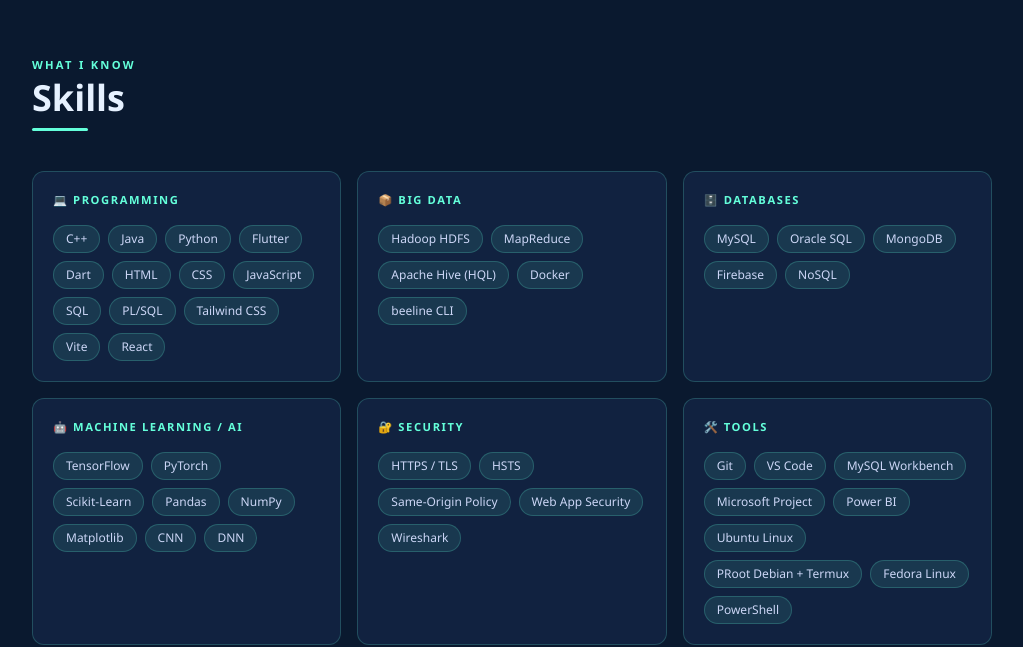
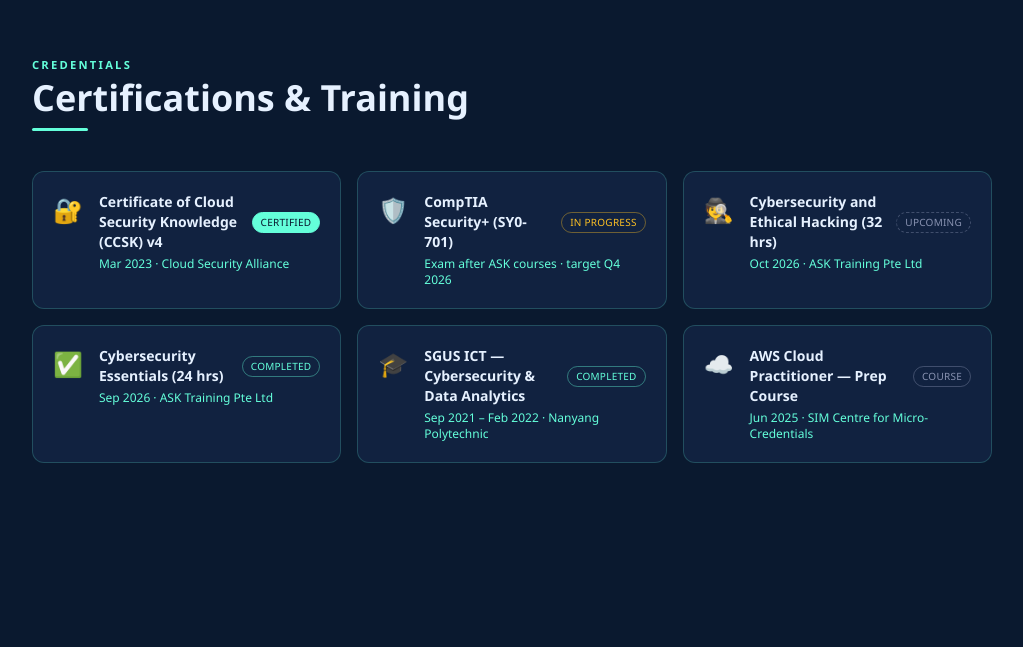
Before and after one commit to ddevMetal/chounmeng-resume, a React (Vite) app: page / in a window 1280 px wide. Shown: the part 1705-2352 px from the top of the page, without its empty margins (128-1151 px from the left). Built offline with nearby package versions, Linux system fonts and the light colour scheme.

Commit message:
Round 4: reorder and relabel certifications

```diff
--- a/src/App.jsx
+++ b/src/App.jsx
@@ -16,11 +16,11 @@
       <main>
         <Hero />
         <Summary />
+        <Certifications />
         <Skills />
         <Experience />
         <Education />
         <Projects />
-        <Certifications />
         <Awards />
       </main>
       <Footer />
--- a/src/components/Certifications.jsx
+++ b/src/components/Certifications.jsx
@@ -1,10 +1,19 @@
 import Section, { SectionHeader } from './Section';
 import { certifications } from '../data/resume';
+
+// Label text and colour for each status value used in resume.js
+const STATUS_STYLES = {
+  certified:   { label: 'Certified',   cls: 'text-cv-navy bg-cv-teal border-cv-teal' },
+  completed:   { label: 'Completed',   cls: 'text-cv-teal border-cv-teal/40' },
+  in_progress: { label: 'In Progress', cls: 'text-amber-400 border-amber-400/40' },
+  upcoming:    { label: 'Upcoming',    cls: 'text-cv-muted border-cv-muted/40 border-dashed' },
+  course:      { label: 'Course',      cls: 'text-cv-muted border-cv-muted/40' },
+};
 
 export default function Certifications() {
   return (
     <Section id="certifications">
-      <SectionHeader tag="Credentials" title="Certifications" />
+      <SectionHeader tag="Credentials" title="Certifications & Training" />
       <div className="grid grid-cols-1 sm:grid-cols-2 lg:grid-cols-3 gap-4">
         {certifications.map(({ icon, name, date, status }) => (
           <div
@@ -15,9 +24,9 @@
             <div>
               <div className="flex items-center gap-2 mb-1">
                 <p className="text-cv-bright font-semibold text-sm">{name}</p>
-                {status === "in_progress" && (
-                  <span className="text-[10px] font-medium uppercase tracking-wide text-amber-400 border border-amber-400/40 rounded-full px-2 py-0.5">
-                    In Progress
+                {STATUS_STYLES[status] && (
+                  <span className={`text-[10px] font-medium uppercase tracking-wide border rounded-full px-2 py-0.5 whitespace-nowrap ${STATUS_STYLES[status].cls}`}>
+                    {STATUS_STYLES[status].label}
                   </span>
                 )}
               </div>
--- a/src/components/Navbar.jsx
+++ b/src/components/Navbar.jsx
@@ -2,11 +2,11 @@
 
 const NAV_LINKS = [
   { href: '#summary',        label: 'Summary'    },
+  { href: '#certifications', label: 'Certs'      },
   { href: '#skills',         label: 'Skills'     },
   { href: '#experience',     label: 'Experience' },
   { href: '#education',      label: 'Education'  },
   { href: '#projects',       label: 'Projects'   },
-  { href: '#certifications', label: 'Certs'      },
   { href: '#awards',         label: 'Awards'     },
 ];
 
--- a/src/data/resume.js
+++ b/src/data/resume.js
@@ -21,8 +21,8 @@
     {
       label: "Security foundation",
       text:
-        "CCSK certified. Completing ASK Training's Cybersecurity Essentials and Ethical Hacking courses, " +
-        "with Security+ to follow.",
+        "CCSK certified. Completed ASK Training's Cybersecurity Essentials; Ethical Hacking in Oct 2026, " +
+        "leading to Security+.",
     },
     {
       label: "Technical base",
@@ -153,7 +153,7 @@
     bullets: [
       "Supported product demo labs on the company's cloud infrastructure, showing how its security products integrate for prospective clients.",
       "Trained in identity and access management (OneLogin SSO), with exposure to Utimaco key management and Armis asset visibility.",
-      "Earned the CCSK cloud security certification during the role.",
+      "Started the CCSK cloud security certification during the role (completed Mar 2023).",
     ],
   },
   {
@@ -249,33 +249,49 @@
 ];
 
 // ─── Certifications ──────────────────────────────────────────────────────────
+// status options (each shows a small label on the card):
+//   "certified"   → Certified    (a certification you hold)
+//   "completed"   → Completed    (a course you finished)
+//   "in_progress" → In progress
+//   "upcoming"    → Upcoming
+//   "course"      → Course       (a prep or training course, not a certification)
+// Leave status out to show no label.
 export const certifications = [
   {
+    icon: "🔐",
+    name: "Certificate of Cloud Security Knowledge (CCSK) v4",
+    date: "Mar 2023 · Cloud Security Alliance",
+    status: "certified",
+  },
+  {
     icon: "🛡️",
-    name: "Cybersecurity Essentials (24 hrs)",
-    date: "19–26 Sep 2026 · ASK Training Pte Ltd",
+    name: "CompTIA Security+ (SY0-701)",
+    date: "Exam after ASK courses · target Q4 2026",
     status: "in_progress",
   },
   {
     icon: "🕵️",
     name: "Cybersecurity and Ethical Hacking (32 hrs)",
-    date: "8–13 Oct 2026 · ASK Training Pte Ltd",
-    status: "in_progress",
+    date: "Oct 2026 · ASK Training Pte Ltd",
+    status: "upcoming",
   },
   {
-    icon: "☁️",
-    name: "AWS Cloud Practitioner Certification — Prep Course",
-    date: "Jun 2025 · SIM Centre for Micro-Credentials",
-  },
-  {
-    icon: "🔐",
-    name: "Certificate of Cloud Security Knowledge v.4",
-    date: "Mar 2023",
+    icon: "✅",
+    name: "Cybersecurity Essentials (24 hrs)",
+    date: "Sep 2026 · ASK Training Pte Ltd",
+    status: "completed",
   },
   {
     icon: "🎓",
     name: "SGUS ICT — Cybersecurity & Data Analytics",
     date: "Sep 2021 – Feb 2022 · Nanyang Polytechnic",
+    status: "completed",
+  },
+  {
+    icon: "☁️",
+    name: "AWS Cloud Practitioner — Prep Course",
+    date: "Jun 2025 · SIM Centre for Micro-Credentials",
+    status: "course",
   },
 ];
 
```
